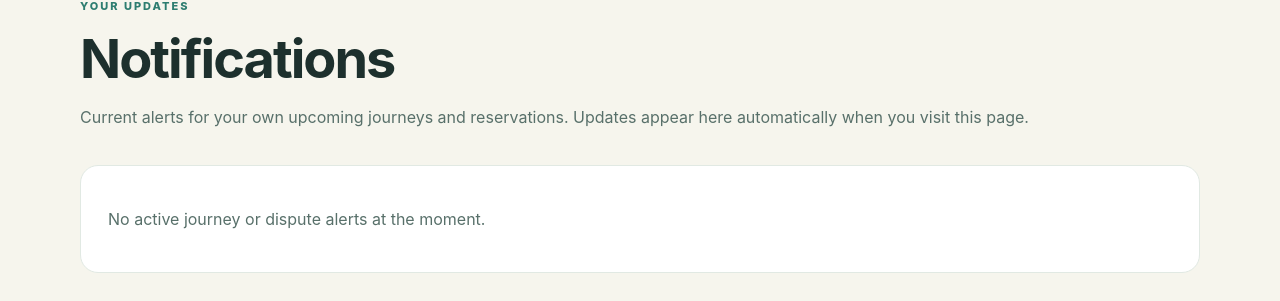
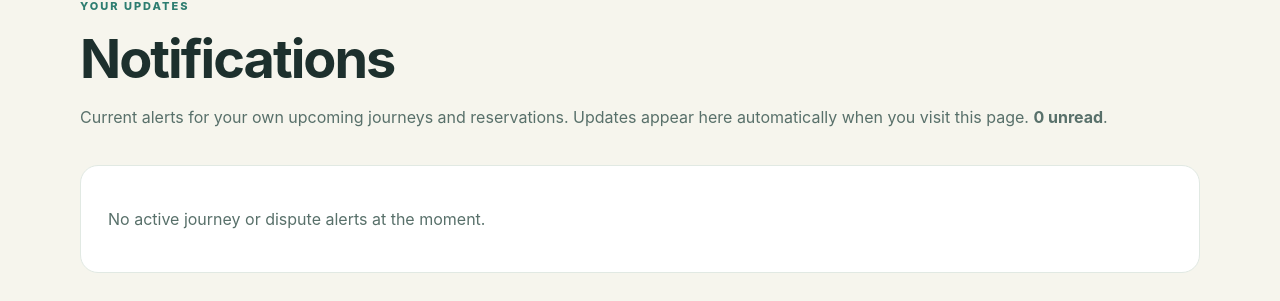
Before and after one commit to Ahdams/Train-booking-system-django, a Django app: page /account/notifications/ in a window 1280 px wide. Shown: the part 161-462 px from the top of the page. Run offline with Django 5.2, Linux system fonts and the light colour scheme; the visitor is signed in with stand-in values (Sample User, id 1); data that the repository does not hold is empty.

Commit message:
ui: show unread count and mark-as-read buttons

```diff
--- a/templates/core/notifications.html
+++ b/templates/core/notifications.html
@@ -1,4 +1,4 @@
 {% extends 'core/account_base.html' %}{% block title %}Notifications{% endblock %}
-{% block content %}<div class="account-heading"><span class="account-kicker">YOUR UPDATES</span><h1>Notifications</h1><p>Current alerts for your own upcoming journeys and reservations. Updates appear here automatically when you visit this page.</p></div>
-<section class="account-panel">{% for alert in alerts %}<div class="account-item" role="status"><strong>{% if alert.level == 'urgent' %}Journey alert: {% elif alert.level == 'warning' %}Schedule update: {% endif %}{{ alert.title }}</strong><span>{{ alert.message }}</span>{% if alert.report %}<a href="{% url 'reports' %}">View my dispute</a>{% else %}<a href="{% url 'my_bookings' %}">View my bookings</a>{% endif %}</div>{% empty %}<p>No active journey or dispute alerts at the moment.</p>{% endfor %}</section>
+{% block content %}<div class="account-heading"><span class="account-kicker">YOUR UPDATES</span><h1>Notifications</h1><p>Current alerts for your own upcoming journeys and reservations. Updates appear here automatically when you visit this page. <strong>{{ unread_count }} unread</strong>.</p></div>
+<section class="account-panel">{% for alert in alerts %}<div class="account-item" role="status"><strong>{% if alert.level == 'urgent' %}Journey alert: {% elif alert.level == 'warning' %}Schedule update: {% endif %}{{ alert.title }}</strong>{% if alert.is_read %}<span>Read</span>{% else %}<span>Unread</span>{% endif %}<span>{{ alert.message }}</span>{% if alert.report %}<a href="{% url 'reports' %}">View my dispute</a>{% else %}<a href="{% url 'my_bookings' %}">View my bookings</a>{% endif %}{% if not alert.is_read %}<form method="post">{% csrf_token %}<input type="hidden" name="alert_key" value="{{ alert.key }}"><button type="submit">Mark as read</button></form>{% endif %}</div>{% empty %}<p>No active journey or dispute alerts at the moment.</p>{% endfor %}</section>
 {% endblock %}
```
